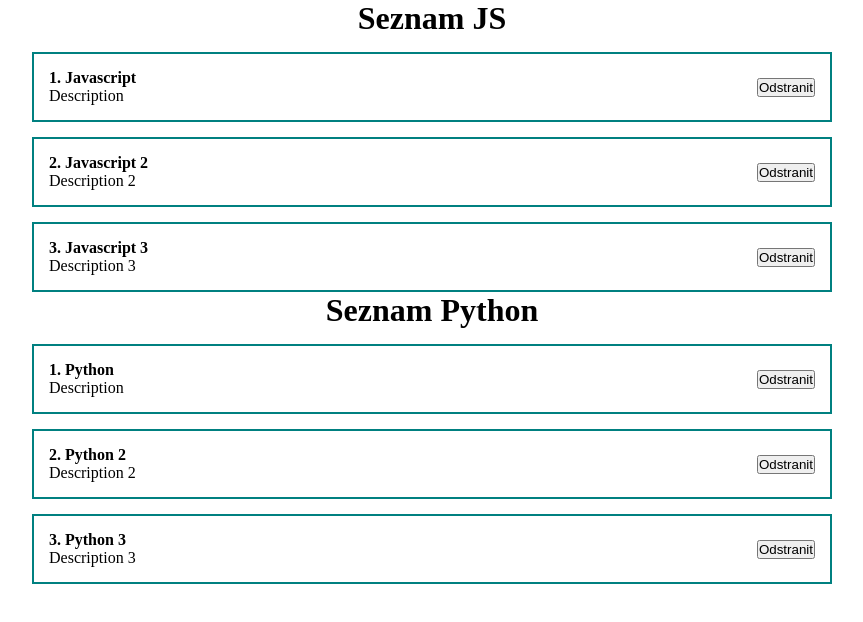
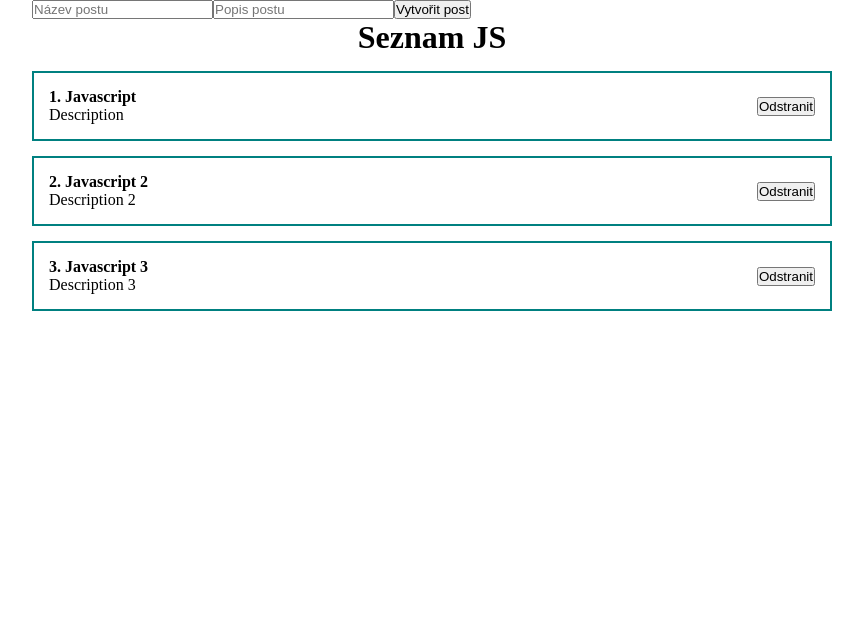
Before and after one commit to kofranek/timur-ulbi-react-course, a React (Create React App) app: page / in a window 1280 px wide. Shown: the top 622 px of the page, without its empty margins (208-1071 px from the left). Built offline with nearby package versions, Linux system fonts and the light colour scheme; the HTML template or start-up script is replaced by a standard one.

Commit message:
Formulář vytvoření postu

```diff
--- a/src/App.js
+++ b/src/App.js
@@ -12,16 +12,15 @@ function App () {
       { id: 2, title: 'Javascript 2', body: 'Description 2' },
       { id: 3, title: 'Javascript 3', body: 'Description 3' },
     ])
-  const [posts2, setPosts2] = useState(
-    [
-      { id: 1, title: 'Python', body: 'Description' },
-      { id: 2, title: 'Python 2', body: 'Description 2' },
-      { id: 3, title: 'Python 3', body: 'Description 3' },
-    ])
+
   return (
     <div className="App">
+      <form>
+        <input type="text" placeholder="Název postu" />
+        <input type="text" placeholder="Popis postu" />
+        <button>Vytvořit post</button>
+      </form>
       <PostList posts={ posts } title="Seznam JS" />
-      <PostList posts={ posts2 } title="Seznam Python" />
     </div>
   );
 }
```
